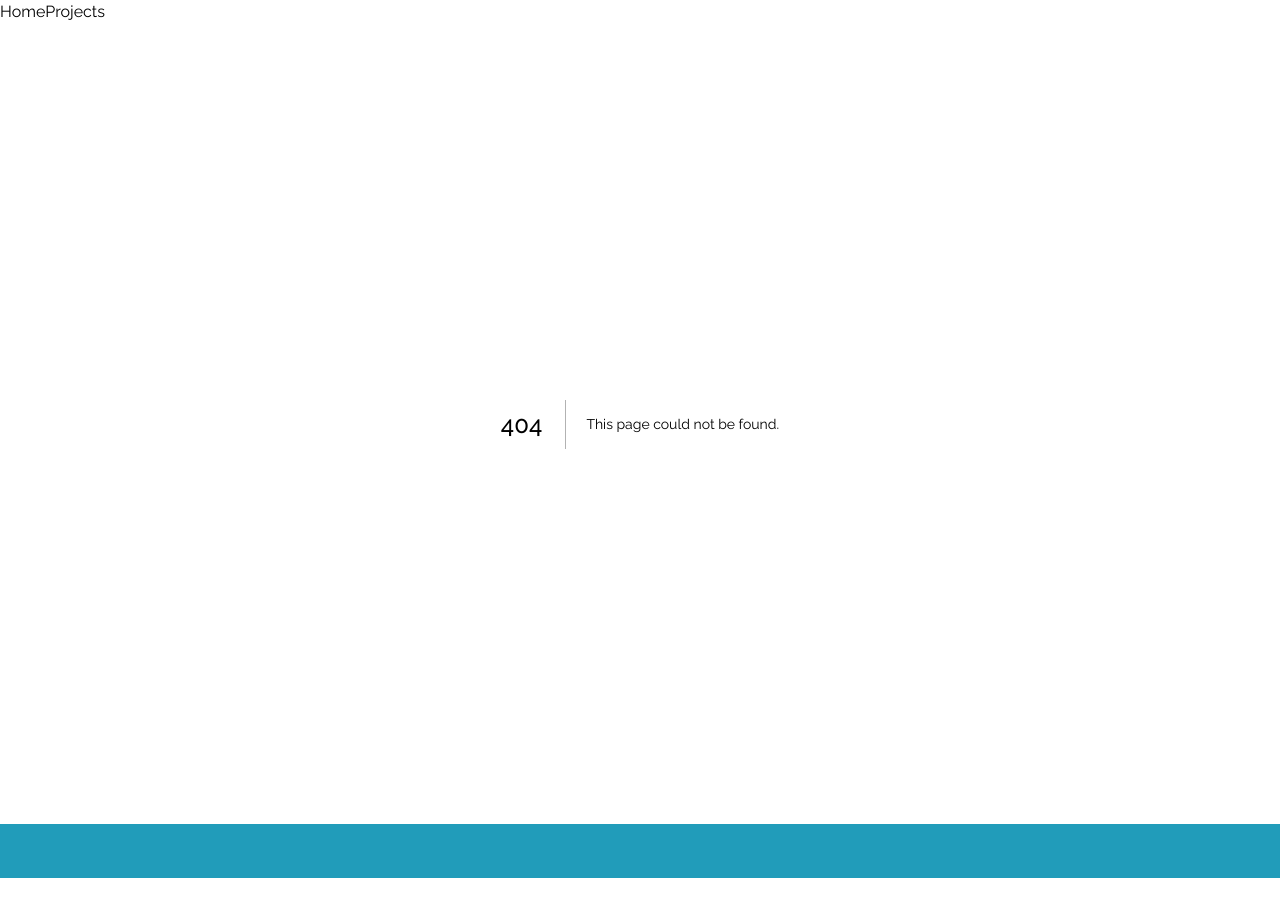
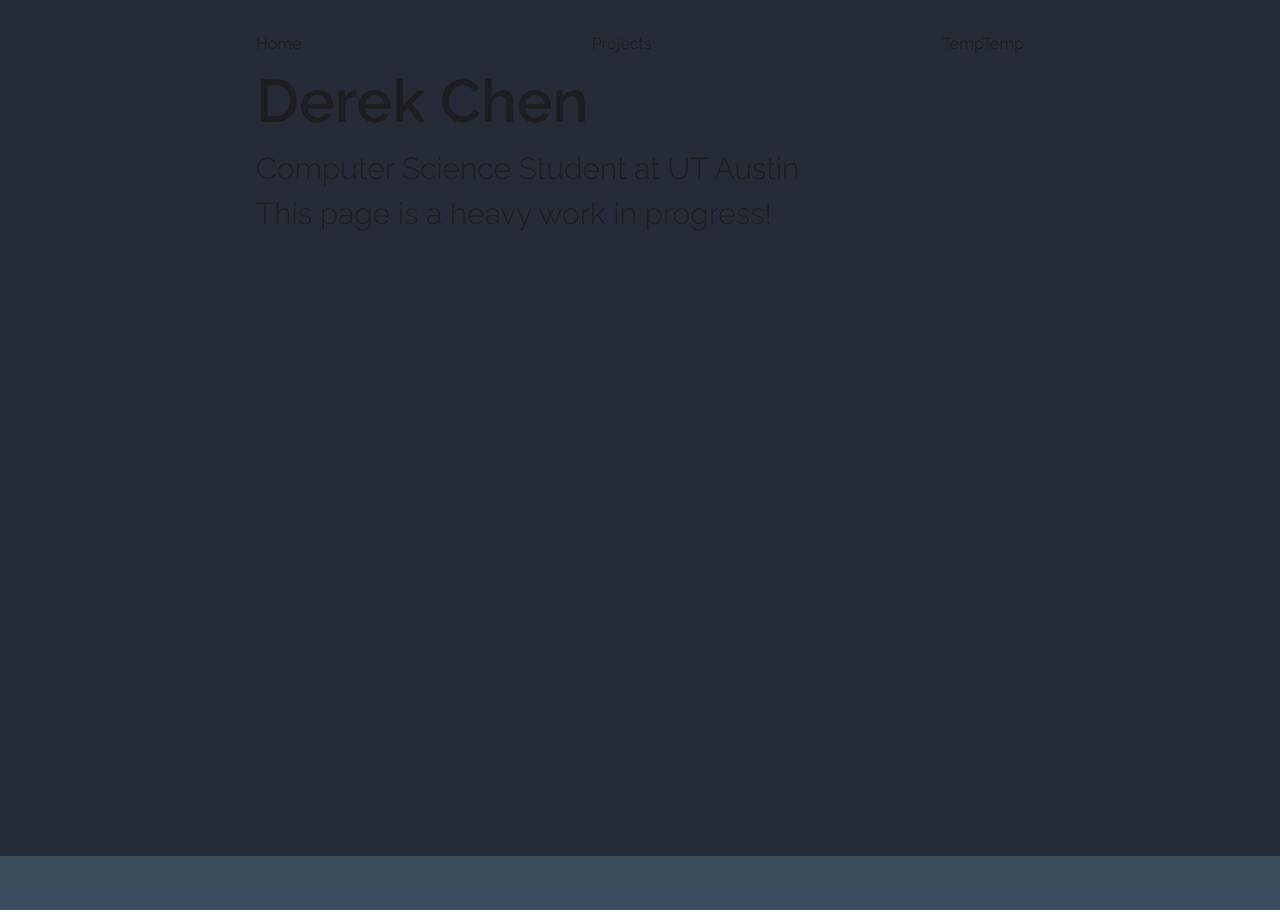
Before and after one commit to DereC4/derek-chen-website, a Next.js app: page /home in a window 1280 px wide. Before the commit this address had no page. Before the commit the page ends 892 px from the top, so only its background shows below. Built offline with nearby package versions, Linux system fonts and the light colour scheme.

Commit message:
More pages added and components; tailwind setup done

```diff
--- a/pages/_app.js
+++ b/pages/_app.js
@@ -1,7 +1,7 @@
-import '@/styles/globals.css'
 import '../styles/fonts.css'
 import '../styles/styles.css'
 import Layout from '@/src/components/Layout'
+
 export default function App({ Component, pageProps }) {
   return (
     <Layout>
--- a/pages/about.js
+++ /dev/null
@@ -1,3 +0,0 @@
-export default function About() {
-    return <div>About</div>
-}
--- /dev/null
+++ b/pages/home.js
@@ -0,0 +1,20 @@
+import { useRouter } from "next/router"
+
+export default function hello() {
+    const router = useRouter();
+    return (
+        <>
+            <main className="">
+                <div className="wrapper">
+                    <div className="intro-block">
+                        <div className="default-margins text-left">
+                            <h1>Derek Chen</h1>
+                            <p>Computer Science Student at UT Austin</p>
+                            <p>This page is a heavy work in progress!</p>
+                        </div>
+                    </div>
+                </div>
+            </main>
+        </>
+    )
+}
--- /dev/null
+++ b/pages/projects.js
@@ -0,0 +1,7 @@
+const Projects = () => {
+    return (
+        <h1>A work in progress</h1>
+    );
+}
+
+export default Projects;
--- a/src/components/Navbar.js
+++ b/src/components/Navbar.js
@@ -2,10 +2,11 @@ import Link from "next/link";
 
 const Navbar = () => {
     return (
-        <nav className="navbar">
-            <ul className="navbar-nav">
-                <Link href="/" className="navbar-link">Home</Link>
+        <nav className="navbar mx-auto pt-8 pb-10">
+            <ul className="flex flex-row justify-between gap-5 default-margins">
+                <Link href="/home" className="navbar-link">Home</Link>
                 <Link href="/projects" className="navbar-link">Projects</Link>
+                <p className="navbar-link">TempTemp</p>
             </ul>
         </nav>
     );
--- a/styles/globals.css
+++ /dev/null
@@ -1,27 +0,0 @@
-@tailwind base;
-@tailwind components;
-@tailwind utilities;
-
-:root {
-  --foreground-rgb: 0, 0, 0;
-  --background-start-rgb: 214, 219, 220;
-  --background-end-rgb: 255, 255, 255;
-}
-
-@media (prefers-color-scheme: dark) {
-  :root {
-    --foreground-rgb: 255, 255, 255;
-    --background-start-rgb: 0, 0, 0;
-    --background-end-rgb: 0, 0, 0;
-  }
-}
-
-body {
-  color: rgb(var(--foreground-rgb));
-  background: linear-gradient(
-      to bottom,
-      transparent,
-      rgb(var(--background-end-rgb))
-    )
-    rgb(var(--background-start-rgb));
-}
--- a/styles/styles.css
+++ b/styles/styles.css
@@ -1,24 +1,44 @@
+@tailwind base;
+@tailwind components;
+@tailwind utilities;
+
 :root {
-    /* CSS HEX */
-    --sky-blue: #8ecae6ff;
-    --blue-green: #219ebcff;
-    --prussian-blue: #023047ff;
-    --selective-yellow: #ffb703ff;
-    --ut-orange: #fb8500ff;
-
     /* CSS HSL */
-    --sky-blue: hsla(199, 64%, 73%, 1);
-    --blue-green: hsla(192, 70%, 43%, 1);
-    --prussian-blue: hsla(200, 95%, 14%, 1);
-    --selective-yellow: hsla(43, 100%, 51%, 1);
-    --ut-orange: hsla(32, 100%, 49%, 1);
+    --foreground-rgb: hsla(217, 20%, 18%, 1);
+    --background-start-rgb: hsla(209, 22%, 30%, 1);
+    --paynes-gray: hsla(206, 23%, 42%, 1);
+    --cadet-gray: hsla(203, 21%, 68%, 1);
+    --alice-blue: hsla(206, 31%, 90%, 1);
+    --text-color: rgb(255, 255, 255);
 
     /* Font Sizes */
-    --title-size: 40px;
+    --title-size: 60px;
     --subtitle-size: 30px;
 
     font-family: "Raleway";
 }
+
+@media (prefers-color-scheme: light) {
+    :root {
+        /* CSS HSL */
+        --foreground-rgb: hsla(217, 20%, 18%, 1);
+        --background-start-rgb: hsla(209, 22%, 30%, 1);
+        --paynes-gray: hsla(206, 23%, 42%, 1);
+        --cadet-gray: hsla(203, 21%, 68%, 1);
+        --alice-blue: hsla(206, 31%, 90%, 1);
+        --text-color: rgb(29, 30, 31);
+    }
+}
+
+body {
+    color: rgb(var(--foreground-rgb));
+    background: linear-gradient(
+        to bottom,
+        transparent,
+        rgb(var(--background-end-rgb))
+      )
+      rgb(var(--background-start-rgb));
+  }
 
 body {
     margin: 0;
@@ -28,25 +48,32 @@ body {
     display: grid;
     grid-template-columns: none;
     grid-auto-rows: minmax(100px, auto);
+    align-items: center;
 }
 
 h1, h2 {
     font-family: "Raleway";
     font-weight: 600;
+    font-size: var(--title-size);
+}
+
+h2 {
+    font-size: var(--title-size);
+}
+
+nav {
+    background-color: var(--foreground-rgb);
+    color: var(--text-color);
 }
 
 .intro-block {
     font-family: "Raleway";
     font-weight: 300;
-    color: white;
+    color: var(--text-color);
     text-align: center;
     vertical-align: middle;
     height: 100vh;
-    background-color: var(--prussian-blue);
-}
-
-.intro-block h1 {
-    font-size: var(--title-size);
+    background-color: var(--foreground-rgb);
 }
 
 .intro-block p {
@@ -57,12 +84,14 @@ footer {
     font-family: "Raleway";
     font-style: normal;
     font-weight: 300;
-    background-color: var(--blue-green);
+    background-color: var(--background-start-rgb);
     text-align: center;
 }
 
-nav ul li {
-    display: inline-block;
+.default-margins {
+    margin-left: auto;
+    margin-right: auto;
+    max-width: 48rem;
 }
 
 .fa {
@@ -75,7 +104,7 @@ nav ul li {
 }
 
 .fa-github {
-    color:white;
+    color:var(--text-color);
 }
 
 .fa-linkedin-square {
```
